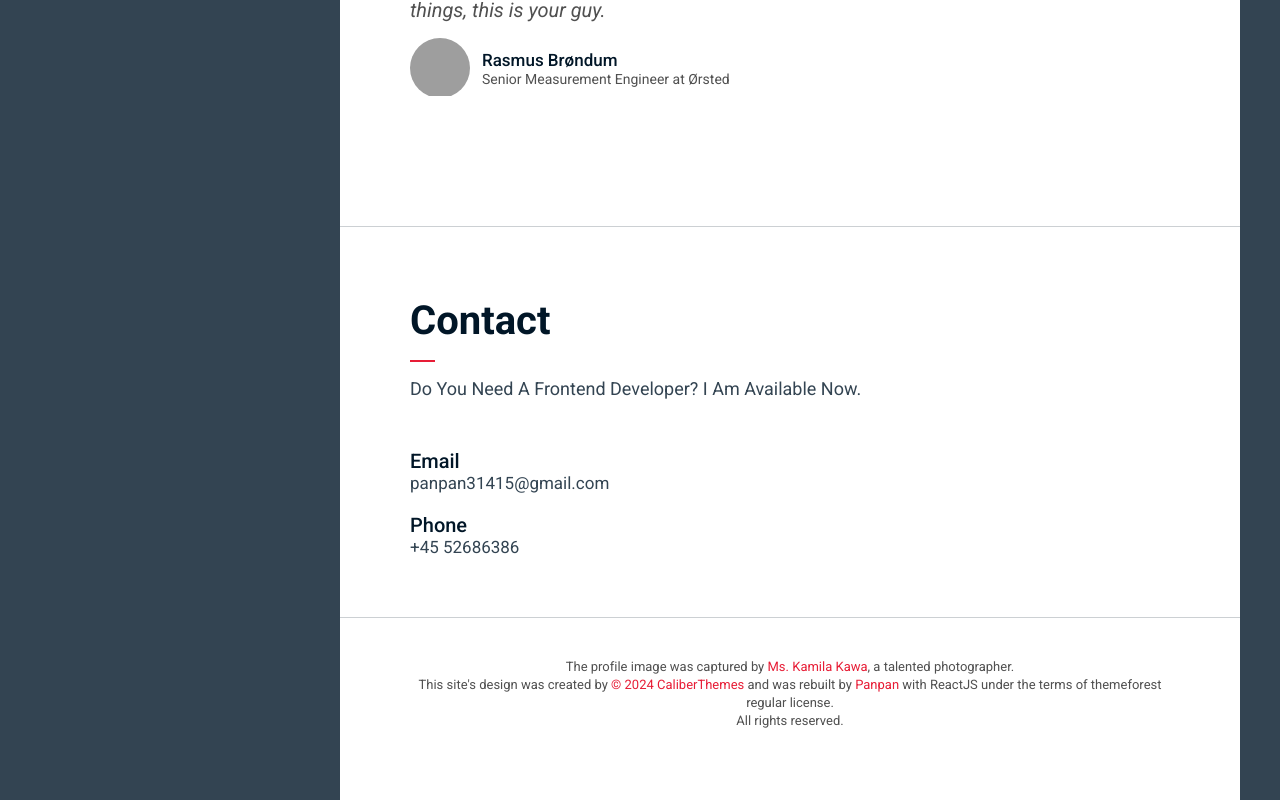
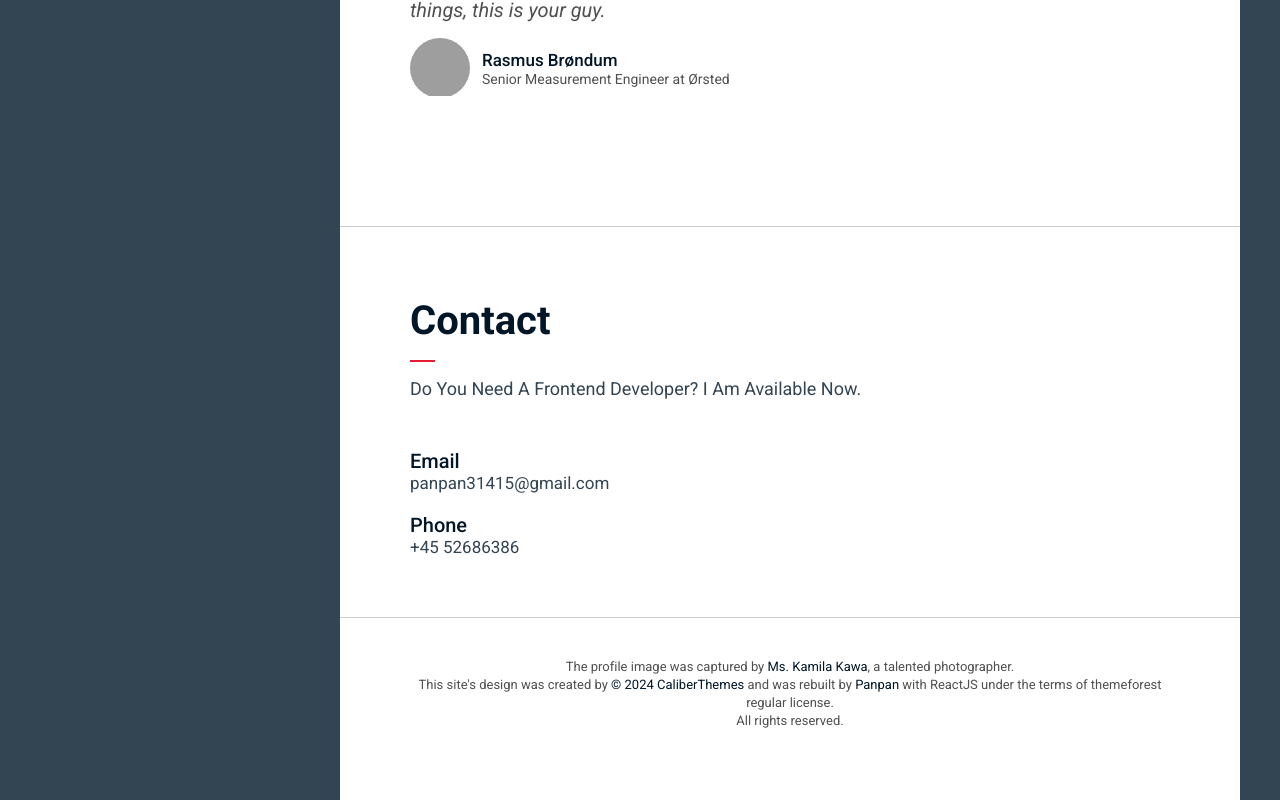
Before and after one commit to panpan31415/panpan-blog, a React (Create React App) app: page /#/ in a window 1280 px wide. Shown: the part 4896-5706 px from the top of the page. Built offline with nearby package versions, Linux system fonts and the light colour scheme; grey boxes are pictures that could not be loaded.

Commit message:
Update link color in MainContent.scss

```diff
--- a/src/components/MainContent.scss
+++ b/src/components/MainContent.scss
@@ -472,7 +472,7 @@
         &:active,
         &:focus,
         &:visited {
-            color: var(--highlight-color);
+            color: var(--primary-color);
         }
     }
 }
```
